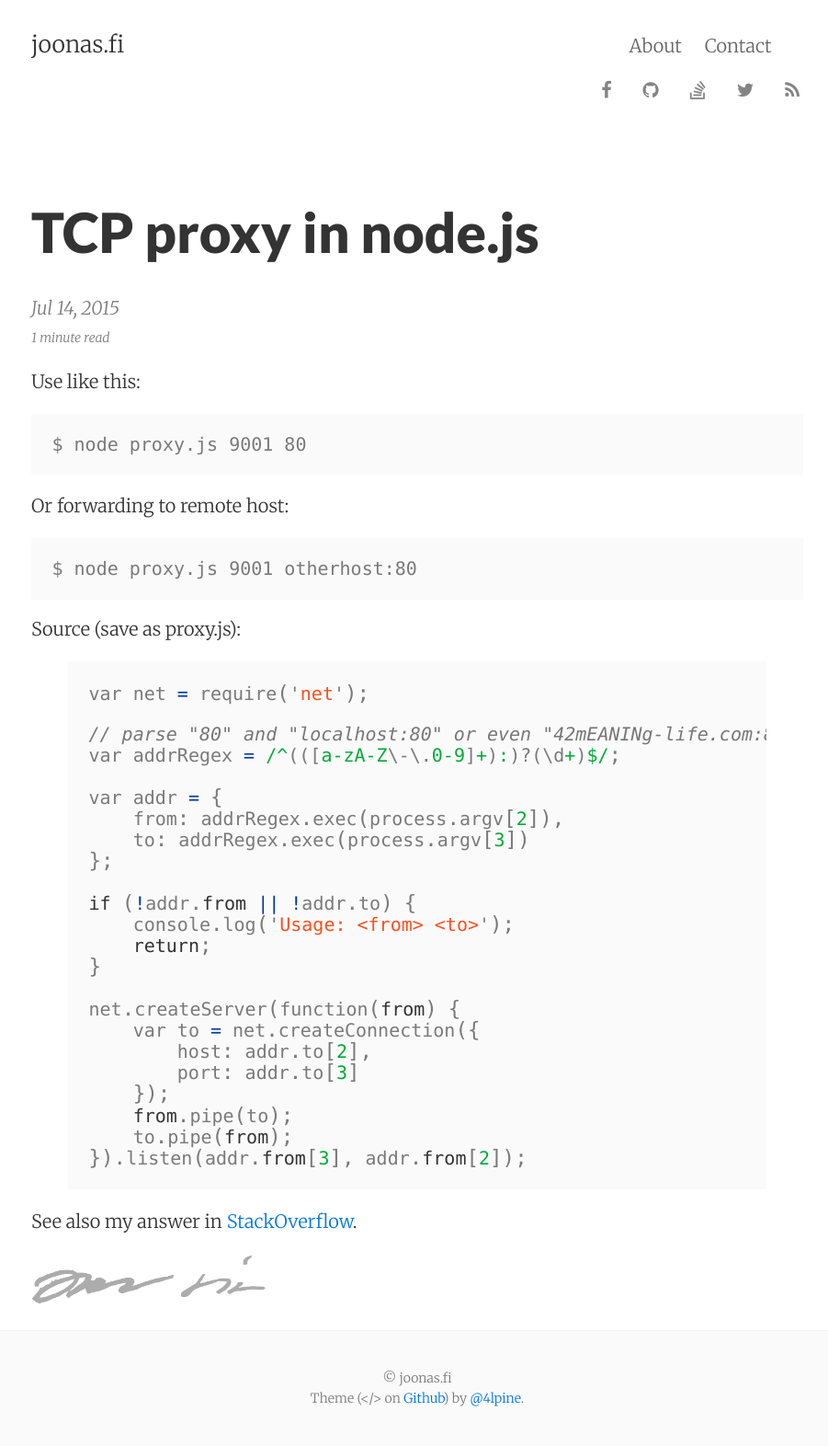
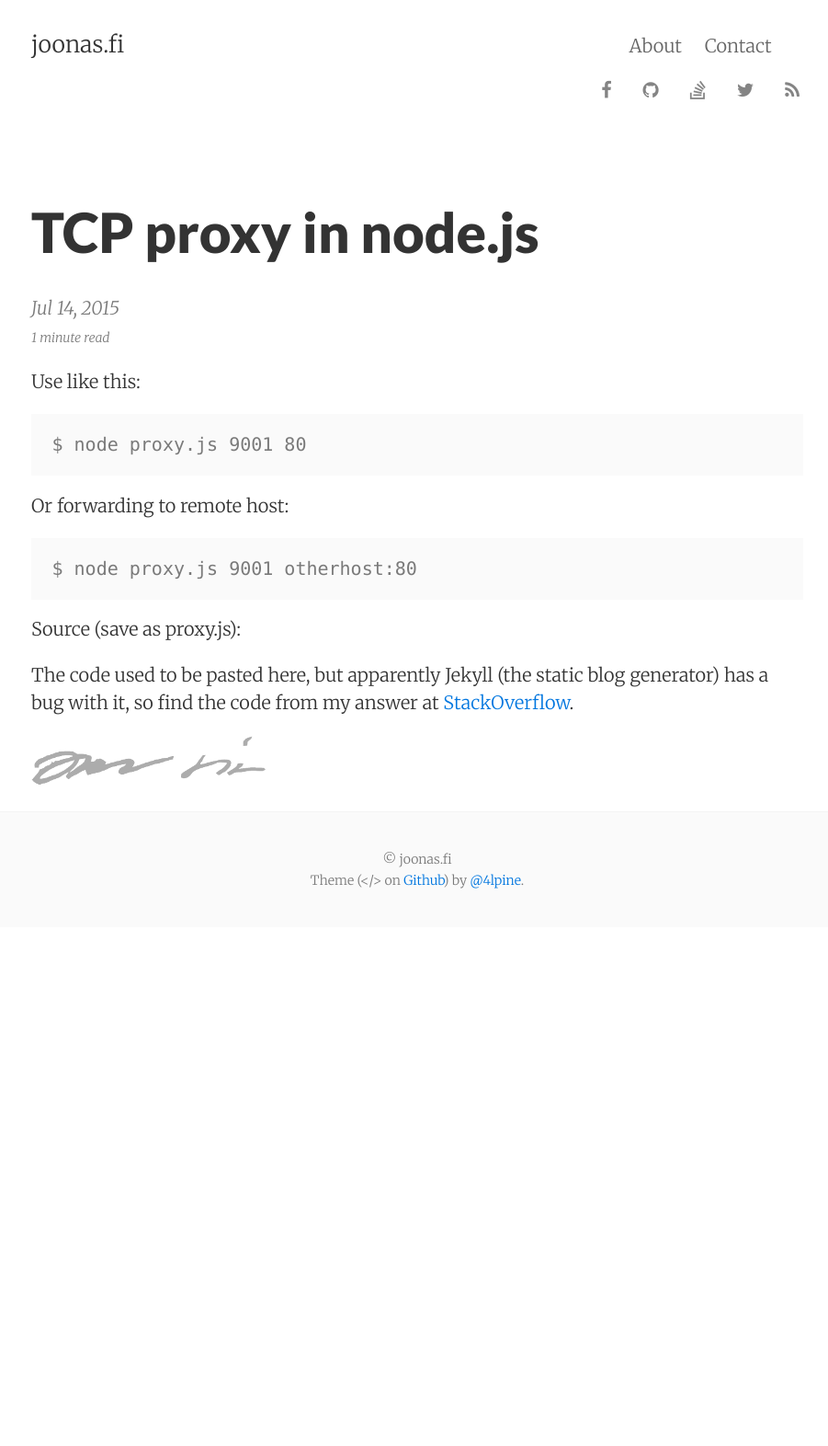
Before and after one commit to joonas-fi/joonas.fi, a Jekyll site: the page built from blog/_posts/2015/2015-07-14-tcp-proxy-in-nodejs.md, in a window 1280 px wide. Shown: the whole page at 92% size, without its empty margins (186-1087 px from the left). Built offline with Jekyll 4.4.1, drawn with Linux system fonts in a browser that asks for light colours; nearby versions of some CDN libraries; comment, search, counter and statistics services are not loaded; after the commit the page ends 1008 px from its top, so only the background shows below that.

Commit message:
Remove TCP proxy nodejs code, at least temporarily

```diff
--- a/blog/_posts/2015/2015-07-14-tcp-proxy-in-nodejs.md
+++ b/blog/_posts/2015/2015-07-14-tcp-proxy-in-nodejs.md
@@ -1,9 +1,8 @@
 ---
 layout:     post
-title:      TCP proxy in node.js
+title:      'TCP proxy in node.js'
 date:       2015-07-14 19:03:00
 tags:       ['programming']
-# summary:    This is an empty post to illustrate the pagination component with Pixyll.
 ---
 
 Use like this:
@@ -16,30 +15,5 @@ Or forwarding to remote host:
 
 Source (save as proxy.js):
 
-{% highlight javascript %}
-var net = require('net');
-
-// parse "80" and "localhost:80" or even "42mEANINg-life.com:80"
-var addrRegex = /^(([a-zA-Z\-\.0-9]+):)?(\d+)$/;
-
-var addr = {
-    from: addrRegex.exec(process.argv[2]),
-    to: addrRegex.exec(process.argv[3])
-};
-
-if (!addr.from || !addr.to) {
-    console.log('Usage: <from> <to>');
-    return;
-}
-
-net.createServer(function(from) {
-    var to = net.createConnection({
-        host: addr.to[2],
-        port: addr.to[3]
-    });
-    from.pipe(to);
-    to.pipe(from);
-}).listen(addr.from[3], addr.from[2]);
-{% endhighlight %}
-
-See also my answer in [StackOverflow](http://stackoverflow.com/questions/6490898/node-js-forward-all-traffic-from-port-a-to-port-b/19637388#19637388).
+The code used to be pasted here, but apparently Jekyll (the static blog generator) has a bug with it,
+so find the code from my answer at [StackOverflow](http://stackoverflow.com/questions/6490898/node-js-forward-all-traffic-from-port-a-to-port-b/19637388#19637388).
```
